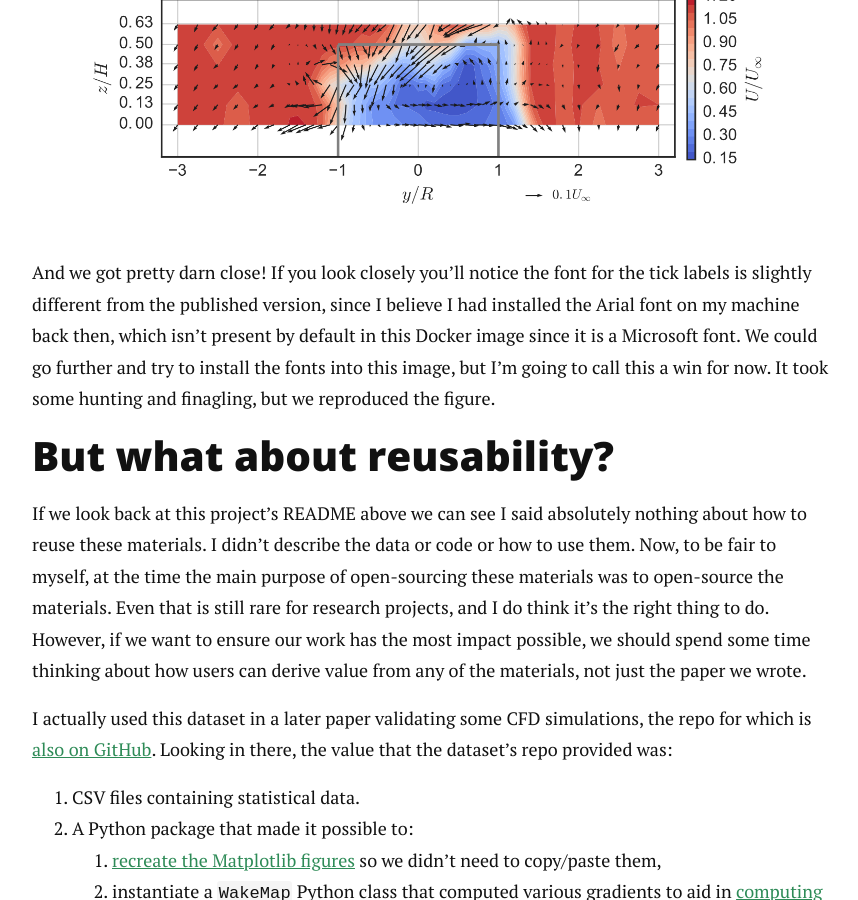
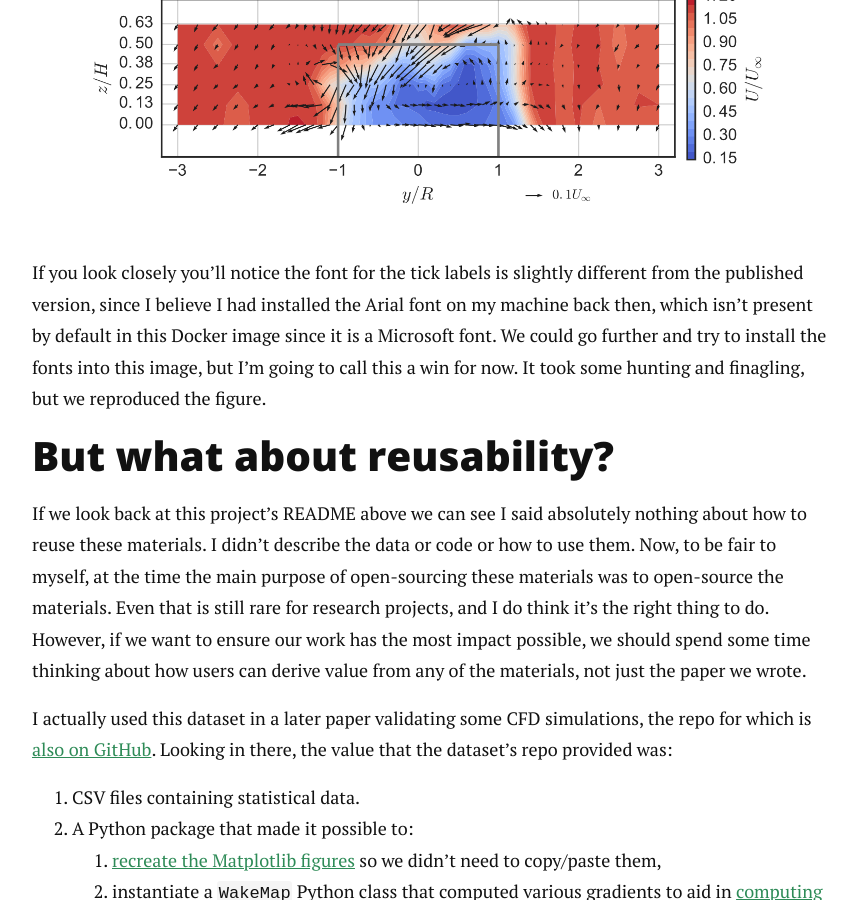
Before and after one commit to petebachant/petebachant.github.io, a Jekyll site: the page built from _posts/2024-12-03-failed-to-repro.markdown, in a window 1280 px wide and 900 px high, scrolled down 6834 px. Shown: the whole window, without its empty margins (208-1066 px from the left). Built offline with Jekyll 4.4.1, drawn with Linux system fonts in a browser that asks for light colours; nearby versions of some CDN libraries; comment, search, counter and statistics services are not loaded.

Commit message:
Remove sentence

```diff
--- a/_posts/2024-12-03-failed-to-repro.markdown
+++ b/_posts/2024-12-03-failed-to-repro.markdown
@@ -191,7 +191,6 @@ We can then take a look at the newly-created figure
 
 ![Reference figure.](/images/repro-fail/ref-figure.png)
 
-And we got pretty darn close!
 If you look closely you'll notice the font for the tick labels
 is slightly different from the published version,
 since I believe I had installed the Arial font on my machine back then,
```
